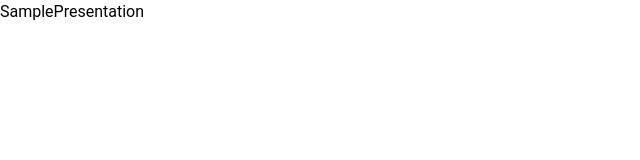
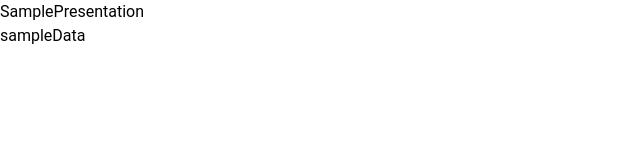
Before and after one commit to Motonosuke/yarn-features-architect-tailwind-kit, a Next.js app: page /sample in a window 1280 px wide. Shown: the top 160 px of the page, without its empty margins (0-640 px from the left). Built offline with nearby package versions, Linux system fonts and the light colour scheme.

Commit message:
delete:console

```diff
--- a/src/presentation/components/pages/sample/containers/SampleContainer.tsx
+++ b/src/presentation/components/pages/sample/containers/SampleContainer.tsx
@@ -5,10 +5,11 @@ import { useSampleViewModel } from 'presentation/view-models/pages/sample/sample
 
 export const SampleContainer = () => {
   const { sampleData } = useSampleViewModel();
-  console.log('🚀 ~ file: SampleContainer.tsx ~ line 7 ~ SampleContainer ~ sampleData', sampleData);
+
   return (
     <div>
       <SamplePresentation />
+      {sampleData}
     </div>
   );
 };
```
